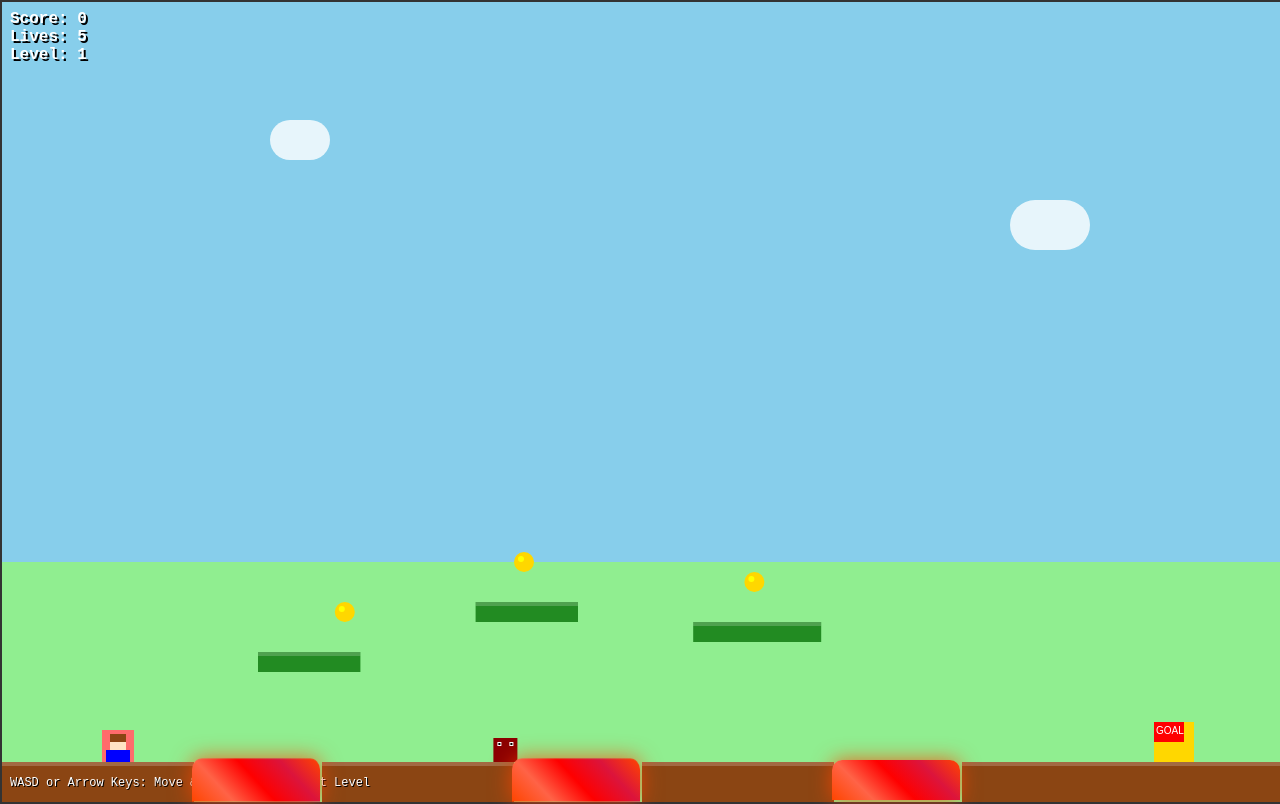
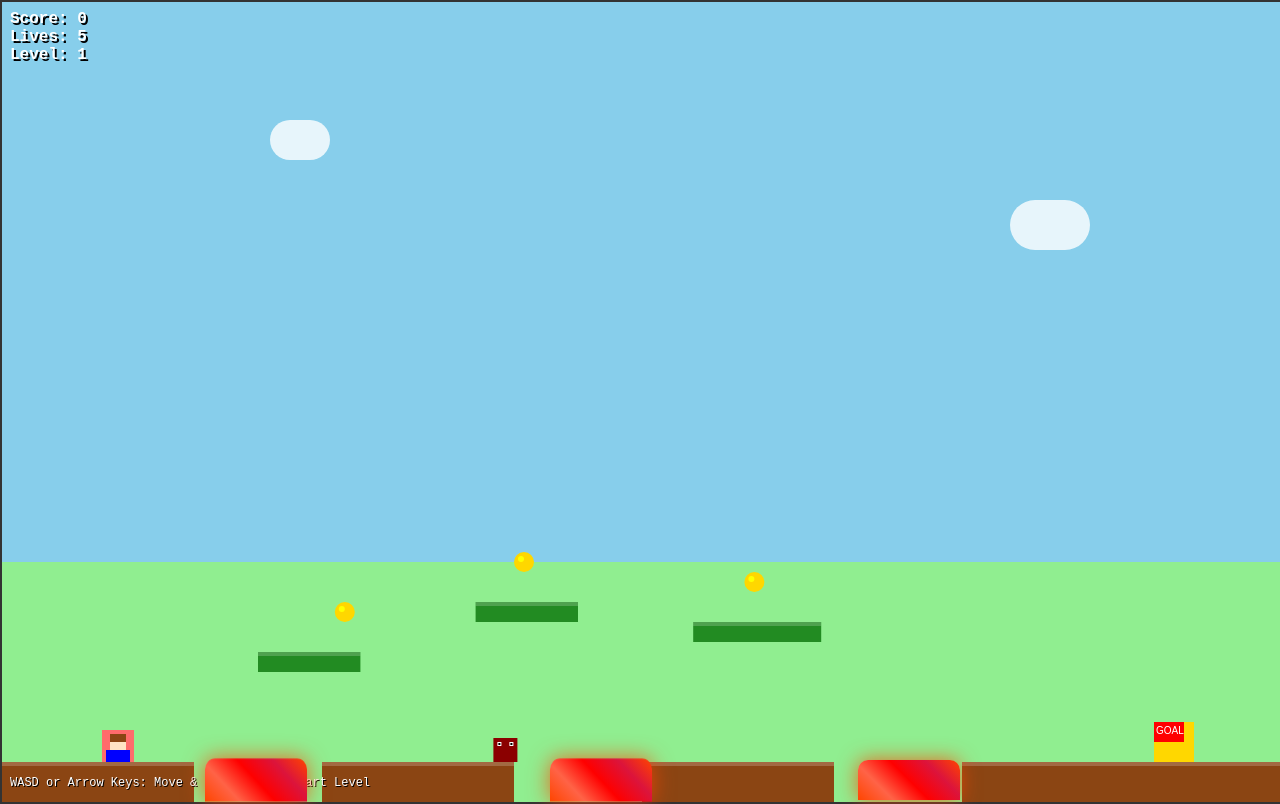
Before and after one commit to yodablocks/tpejun22_v1, a plain HTML site: page index.html in a window 1280 px wide. Drawn offline with Linux system fonts and the light colour scheme.

Commit message:
Update index.html

```diff
--- a/index.html
+++ b/index.html
@@ -23,9 +23,9 @@
     <div class="cloud" style="width: 70px; height: 45px; top: 10%; animation-delay: -15s;"></div>
 
         <!-- Animated lava pits between platforms -->
-    <div class="lava-pit" style="left: 15%; width: 10%; bottom: 0; animation-delay: 0s;"></div>
-    <div class="lava-pit" style="left: 40%; width: 10%; bottom: 0; animation-delay: -2s;"></div>
-    <div class="lava-pit" style="left: 65%; width: 10%; bottom: 0; animation-delay: -4s;"></div>
+    <div class="lava-pit" style="left: 16%; width: 8%; bottom: 0; animation-delay: 0s;"></div>
+    <div class="lava-pit" style="left: 43%; width: 8%; bottom: 0; animation-delay: -2s;"></div>
+    <div class="lava-pit" style="left: 67%; width: 8%; bottom: 0; animation-delay: -4s;"></div>
 
     <canvas id="gameCanvas"></canvas>
 
```
